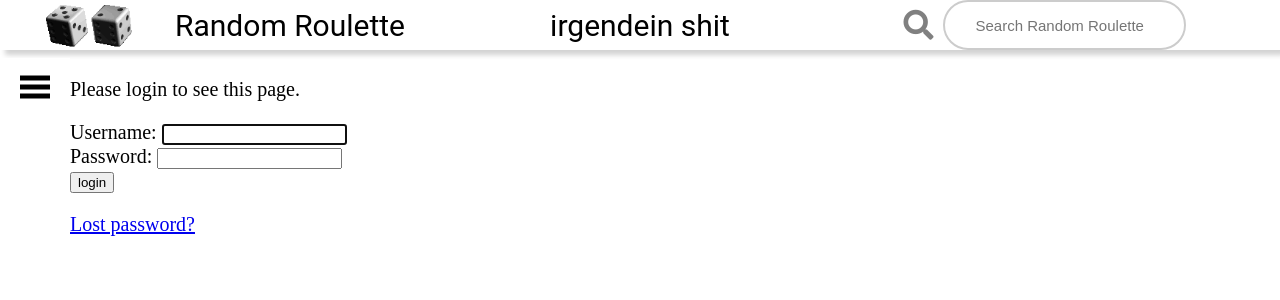
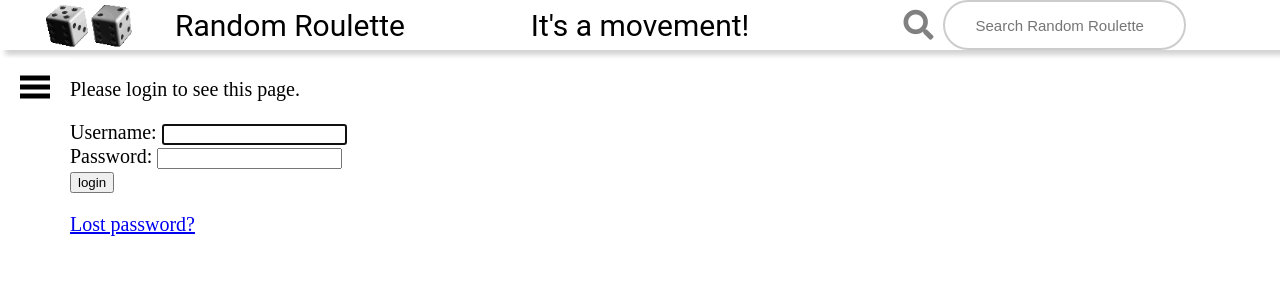
Before and after one commit to MarWu/ForumRoulette, a Django app: page /accounts/login/?next=/post/1/comment/ in a window 1280 px wide. Shown: the top 300 px of the page. Run offline with Django 3.2, Linux system fonts and the light colour scheme; some libraries are stand-ins or nearby versions.

```diff
--- a/templates/base_generic.html
+++ b/templates/base_generic.html
@@ -22,7 +22,7 @@
         <img src="{% static 'Images/dice.gif' %}" width="100" alt="">
         <a href="{% url 'posts:index' %} " class="header-item">Random Roulette </a>
     </div>
-    <a href="#" class="header-item center">irgendein shit</a>
+    <a href="https://birdsarentreal.com/" class="header-item center">It's a movement!</a>
     <div class="header-item right">
         <form action="{% url 'posts:search' %}" method="get">
             {% csrf_token %}
```
Also changed, not shown: 1 other file.
